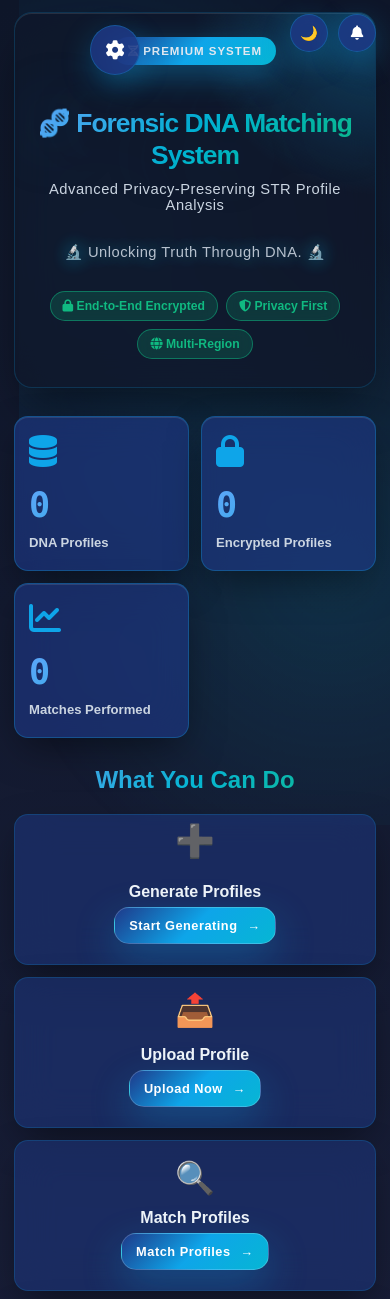
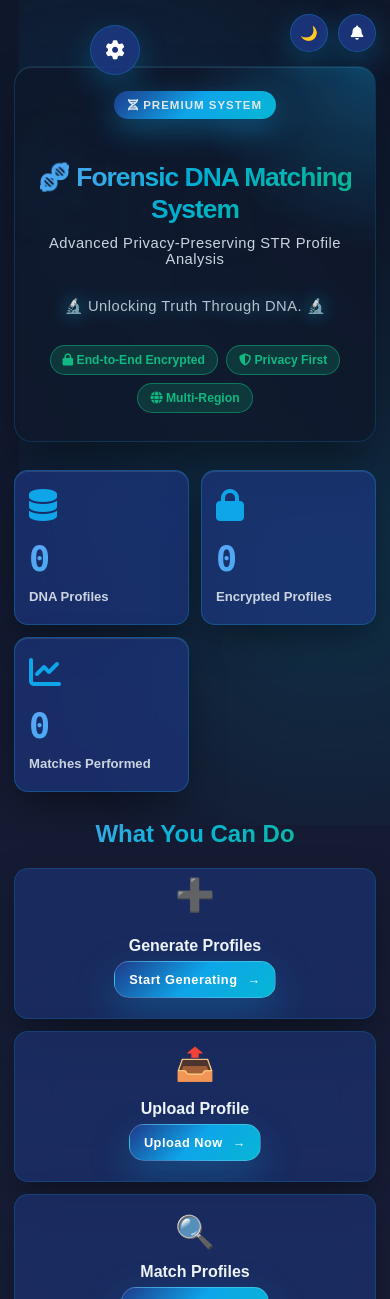
Before and after one commit to badalraj047/Forensic-Dna-Matching-System, a Flask app: page / in a window 390 px wide. Shown: the top 1299 px of the page. Run offline with Flask 3, Linux system fonts and the light colour scheme; the visitor is signed in with stand-in values (Sample User, id 1); data that the repository does not hold is empty.

Commit message:
File changes

```diff
--- a/templates/index.html
+++ b/templates/index.html
@@ -795,7 +795,7 @@
 
         @media (max-width: 768px) {
             body { padding: 0; }
-            .container { padding: 12px 14px; }
+            .container { padding: 66px 14px 12px; }
 
             /* Header */
             .header { padding: 28px 16px; margin-bottom: 28px; border-radius: 18px; }
```
